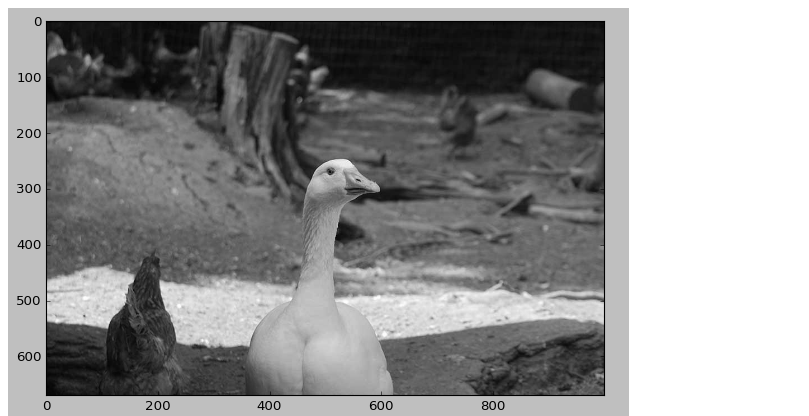
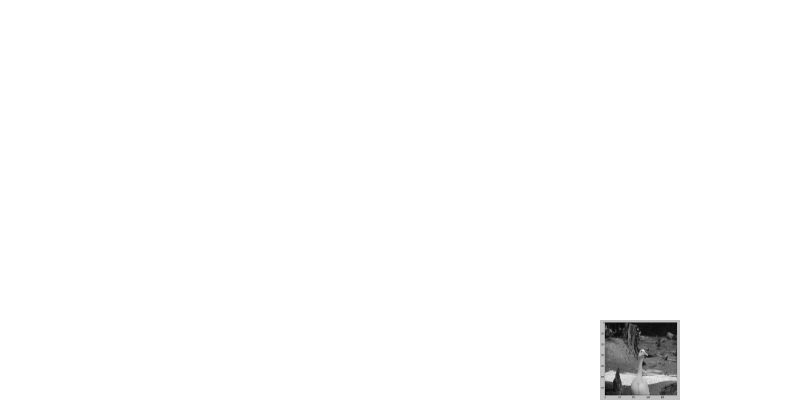
Before and after one commit to caduffn/git-101, a plain HTML site: page index.html in a window 1280 px wide. Shown: the top 416 px of the page, without its empty margins (0-809 px from the left). Drawn offline with Linux system fonts and the light colour scheme.

Commit message:
Centered imagne and tagline

```diff
--- a/index.html
+++ b/index.html
@@ -1,8 +1,12 @@
 <!DOCTYPE html>
 <html>
-	<head></head>
+	<head>
+		<link rel="stylesheet" href="style.css">
+	</head>
 	<body>
-		<img src="test_svd.jpg" alt="">
-		<h1>Coming soon...</h1>
+		<div id="container">
+			<img id="logo" src="test_svd.jpg" alt="">
+			<h1>Coming soon...</h1>
+		</div>
 	</body>
 </html>
--- /dev/null
+++ b/style.css
@@ -0,0 +1,17 @@
+body {
+	margin: 0;
+	font-family: Helvetica;
+}
+
+#logo {
+	height: 80px;
+	width: 80px;
+}
+
+#container {
+	display: flex;
+	align-items: center;
+	justify-content: center;
+	height: 100vh;
+	flex-direction: column;
+}
```
